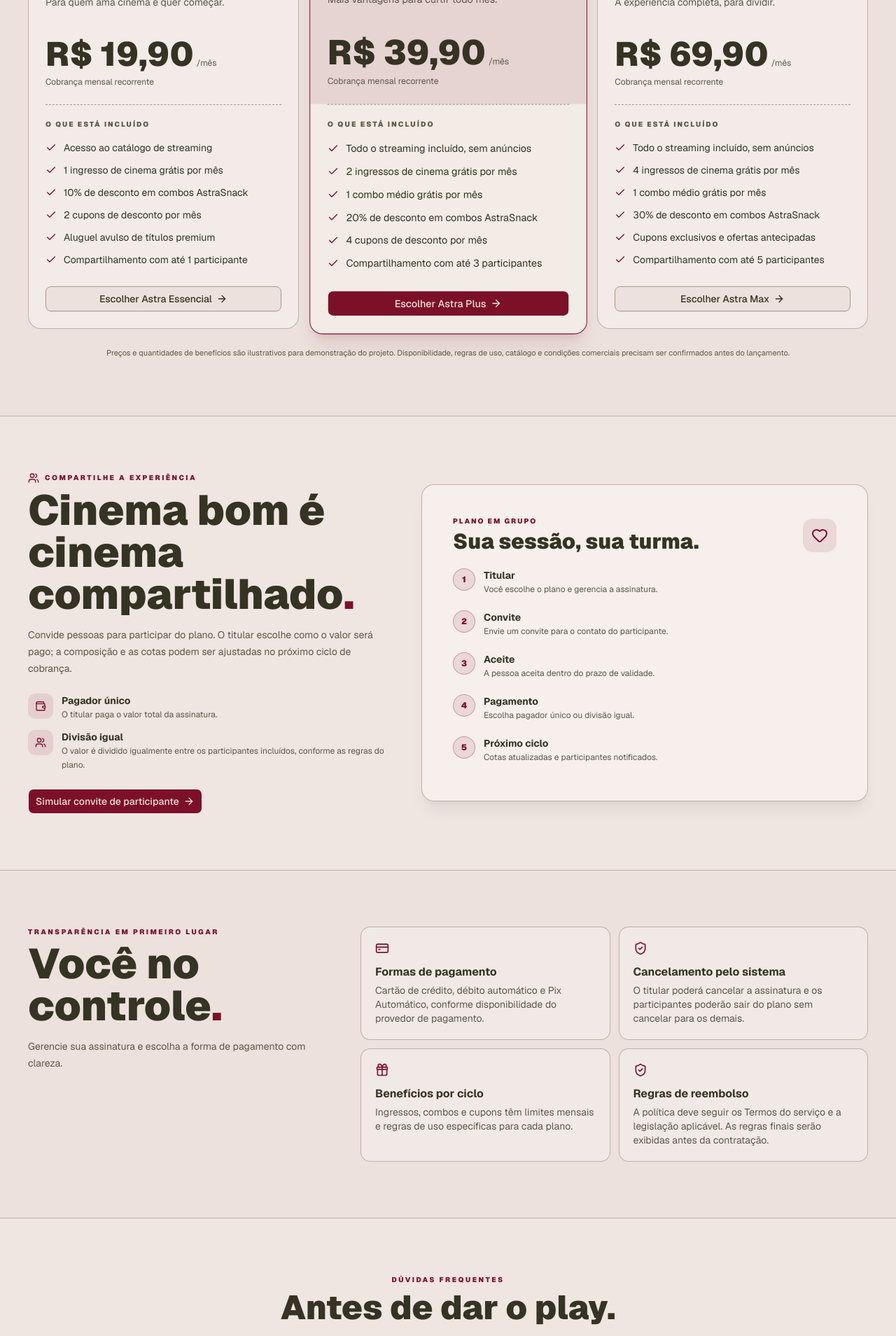
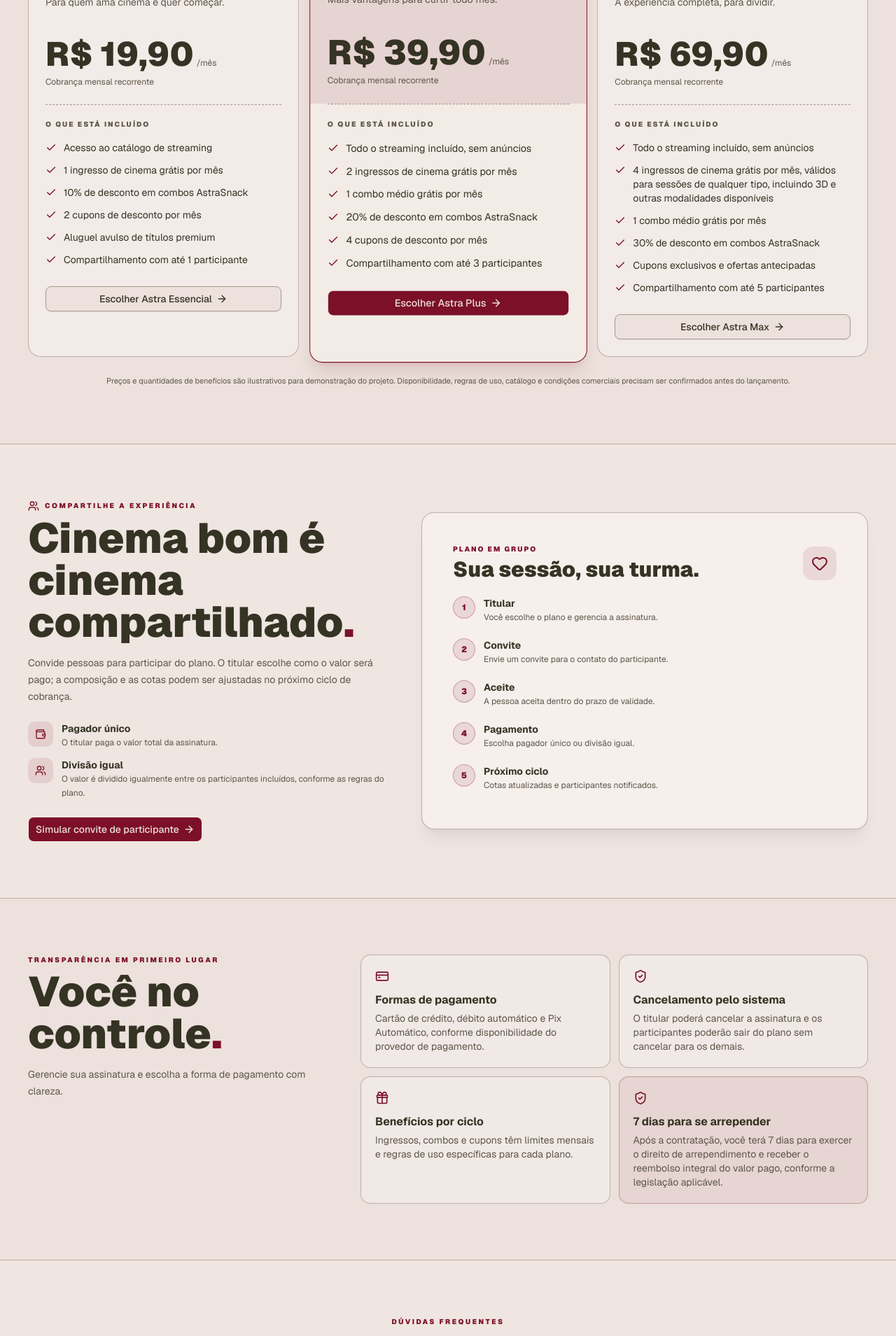
Before and after one commit to zinhodelta3-arch/CineAstra, a Next.js app in the folder frontend/: page /planos in a window 1280 px wide. Shown: the part 1321-3230 px from the top of the page at 70% size. Built offline with nearby package versions, Linux system fonts and the light colour scheme.

Commit message:
Clarifica ingressos Astra Max e direito de arrependimento

```diff
--- a/frontend/src/app/planos/page.jsx
+++ b/frontend/src/app/planos/page.jsx
@@ -4,8 +4,7 @@
 import { useState } from "react"
 import {
   ArrowRight, Check, CheckCircle2, ChevronDown, CircleHelp, Clapperboard,
-  CreditCard, Crown, Gift, Heart, HelpCircle, Minus, Plus, ShieldCheck,
-  Sparkles, Ticket, Users, Wallet, X,
+  CreditCard, Crown, Gift, Heart, ShieldCheck, Sparkles, Ticket, Users, Wallet,
 } from "lucide-react"
 import { Button } from "@/components/ui/button"
 
@@ -39,7 +38,7 @@
     icon: Crown, accent: false, badge: "Experiência completa",
     benefits: [
       "Todo o streaming incluído, sem anúncios",
-      "4 ingressos de cinema grátis por mês",
+      "4 ingressos de cinema grátis por mês, válidos para sessões de qualquer tipo, incluindo 3D e outras modalidades disponíveis",
       "1 combo médio grátis por mês",
       "30% de desconto em combos AstraSnack",
       "Cupons exclusivos e ofertas antecipadas",
@@ -108,7 +107,7 @@
               <div className="p-5">
                 <div className="flex items-center justify-between gap-3"><div><div className="text-[10px] font-bold tracking-[.2em] text-primary uppercase">Clube CineAstra</div><div className="mt-1 text-lg font-black">Uma assinatura. Dois universos.</div></div><div className="grid size-11 place-items-center rounded-xl bg-primary/10 text-primary"><Clapperboard className="size-5" /></div></div>
                 <div className="mt-4 grid grid-cols-3 gap-2">
-                  {[["Cinema",Ticket],["Streaming",Clapperboard],["AstraSnack",Gift]].map(([label, Icon]) => <div key={label} className="rounded-lg border border-border/70 bg-background p-3 text-center"><Icon className="mx-auto size-4 text-primary" /><div className="mt-2 text-[10px] font-bold">{label}</div></div>)}
+                  {[[ "Cinema", Ticket ], [ "Streaming", Clapperboard ], [ "AstraSnack", Gift ]].map(([label, Icon]) => <div key={label} className="rounded-lg border border-border/70 bg-background p-3 text-center"><Icon className="mx-auto size-4 text-primary" /><div className="mt-2 text-[10px] font-bold">{label}</div></div>)}
                 </div>
               </div>
             </div>
@@ -131,7 +130,6 @@
           {PLANS.map((plan) => {
             const Icon = plan.icon
             const activePrice = priceFor(plan)
-            const isSelected = selected === plan.id
             return (
               <article key={plan.id} className={`relative flex h-full flex-col overflow-hidden rounded-2xl border bg-card/70 transition-all duration-300 hover:-translate-y-1 ${plan.accent ? "border-primary shadow-xl shadow-primary/10 lg:scale-[1.025]" : "border-border/70"}`}>
                 <div className={`px-6 pb-6 pt-6 ${plan.accent ? "bg-primary/10" : ""}`}>
@@ -193,7 +191,7 @@
               <div className="p-2 sm:p-4">
                 <div className="mb-5 flex items-center justify-between"><div><div className="text-[10px] font-black tracking-[.2em] text-primary uppercase">Plano em grupo</div><h3 className="f-display mt-1 text-3xl font-black">Sua sessão, sua turma.</h3></div><div className="grid size-12 place-items-center rounded-xl bg-primary/10 text-primary"><Heart className="size-6" /></div></div>
                 <div className="space-y-3">
-                  {[["Titular","Você escolhe o plano e gerencia a assinatura."],["Convite","Envie um convite para o contato do participante."],["Aceite","A pessoa aceita dentro do prazo de validade."],["Pagamento","Escolha pagador único ou divisão igual."],["Próximo ciclo","Cotas atualizadas e participantes notificados."]].map(([title, text], i) => <div key={title} className="flex gap-3"><div className="grid size-8 shrink-0 place-items-center rounded-full border border-primary/30 bg-primary/10 text-xs font-black text-primary">{i + 1}</div><div className="pb-2"><div className="text-sm font-bold">{title}</div><p className="text-xs leading-5 text-muted-foreground">{text}</p></div></div>)}
+                  {[[ "Titular", "Você escolhe o plano e gerencia a assinatura." ], [ "Convite", "Envie um convite para o contato do participante." ], [ "Aceite", "A pessoa aceita dentro do prazo de validade." ], [ "Pagamento", "Escolha pagador único ou divisão igual." ], [ "Próximo ciclo", "Cotas atualizadas e participantes notificados." ]].map(([title, text], i) => <div key={title} className="flex gap-3"><div className="grid size-8 shrink-0 place-items-center rounded-full border border-primary/30 bg-primary/10 text-xs font-black text-primary">{i + 1}</div><div className="pb-2"><div className="text-sm font-bold">{title}</div><p className="text-xs leading-5 text-muted-foreground">{text}</p></div></div>)}
                 </div>
               </div>
             )}
@@ -208,7 +206,7 @@
             <div className="rounded-xl border border-border/70 bg-card/60 p-5"><CreditCard className="size-5 text-primary" /><h3 className="mt-3 font-bold">Formas de pagamento</h3><p className="mt-1 text-sm leading-5 text-muted-foreground">Cartão de crédito, débito automático e Pix Automático, conforme disponibilidade do provedor de pagamento.</p></div>
             <div className="rounded-xl border border-border/70 bg-card/60 p-5"><ShieldCheck className="size-5 text-primary" /><h3 className="mt-3 font-bold">Cancelamento pelo sistema</h3><p className="mt-1 text-sm leading-5 text-muted-foreground">O titular poderá cancelar a assinatura e os participantes poderão sair do plano sem cancelar para os demais.</p></div>
             <div className="rounded-xl border border-border/70 bg-card/60 p-5"><Gift className="size-5 text-primary" /><h3 className="mt-3 font-bold">Benefícios por ciclo</h3><p className="mt-1 text-sm leading-5 text-muted-foreground">Ingressos, combos e cupons têm limites mensais e regras de uso específicas para cada plano.</p></div>
-            <div className="rounded-xl border border-border/70 bg-card/60 p-5"><ShieldCheck className="size-5 text-primary" /><h3 className="mt-3 font-bold">Regras de reembolso</h3><p className="mt-1 text-sm leading-5 text-muted-foreground">A política deve seguir os Termos do serviço e a legislação aplicável. As regras finais serão exibidas antes da contratação.</p></div>
+            <div className="rounded-xl border border-primary/30 bg-primary/5 p-5"><ShieldCheck className="size-5 text-primary" /><h3 className="mt-3 font-bold">7 dias para se arrepender</h3><p className="mt-1 text-sm leading-5 text-muted-foreground">Após a contratação, você terá 7 dias para exercer o direito de arrependimento e receber o reembolso integral do valor pago, conforme a legislação aplicável.</p></div>
           </div>
         </div>
       </section>
@@ -221,7 +219,7 @@
               ["O streaming está incluído em todos os planos?", "Sim. A proposta visual prevê acesso ao catálogo de streaming em todos os planos. Alguns títulos premium podem continuar disponíveis para aluguel avulso, conforme as regras que forem definidas."],
               ["Posso pagar mensal ou anualmente?", "Sim. Você pode alternar entre a opção mensal e anual na comparação de planos. Os preços apresentados são demonstrativos e precisam ser confirmados antes da publicação comercial."],
               ["Como funciona dividir o valor?", "O titular escolhe pagador único ou divisão igual. Na divisão igual, as cotas são recalculadas para o próximo ciclo após alterações nos participantes."],
-              ["Posso cancelar ou sair do plano?", "A proposta prevê cancelamento pelo titular e saída individual por participantes. Reembolsos e encerramento de cobranças devem seguir os Termos e a legislação aplicável."],
+              ["Posso cancelar ou sair do plano?", "A proposta prevê cancelamento pelo titular e saída individual por participantes. O direito de arrependimento em até 7 dias da contratação permite solicitar o reembolso integral do valor pago, conforme a legislação aplicável. Para outros cancelamentos, as regras serão informadas nos Termos do serviço."],
               ["Quais formas de pagamento estarão disponíveis?", "Cartão de crédito, débito automático e Pix Automático são opções previstas. A disponibilidade real depende da integração com o provedor de pagamento."],
             ].map(([q, a], index) => <div key={q} className="overflow-hidden rounded-xl border border-border/70 bg-card/70"><button type="button" aria-expanded={faqOpen === index} onClick={() => setFaqOpen(faqOpen === index ? -1 : index)} className="flex w-full items-center justify-between gap-4 p-4 text-left text-sm font-bold sm:p-5">{q}<ChevronDown className={`size-4 shrink-0 text-primary transition-transform ${faqOpen === index ? "rotate-180" : ""}`} /></button>{faqOpen === index && <div className="border-t border-dashed border-border px-4 py-4 text-sm leading-6 text-muted-foreground sm:px-5">{a}</div>}</div>)}
           </div>
```
